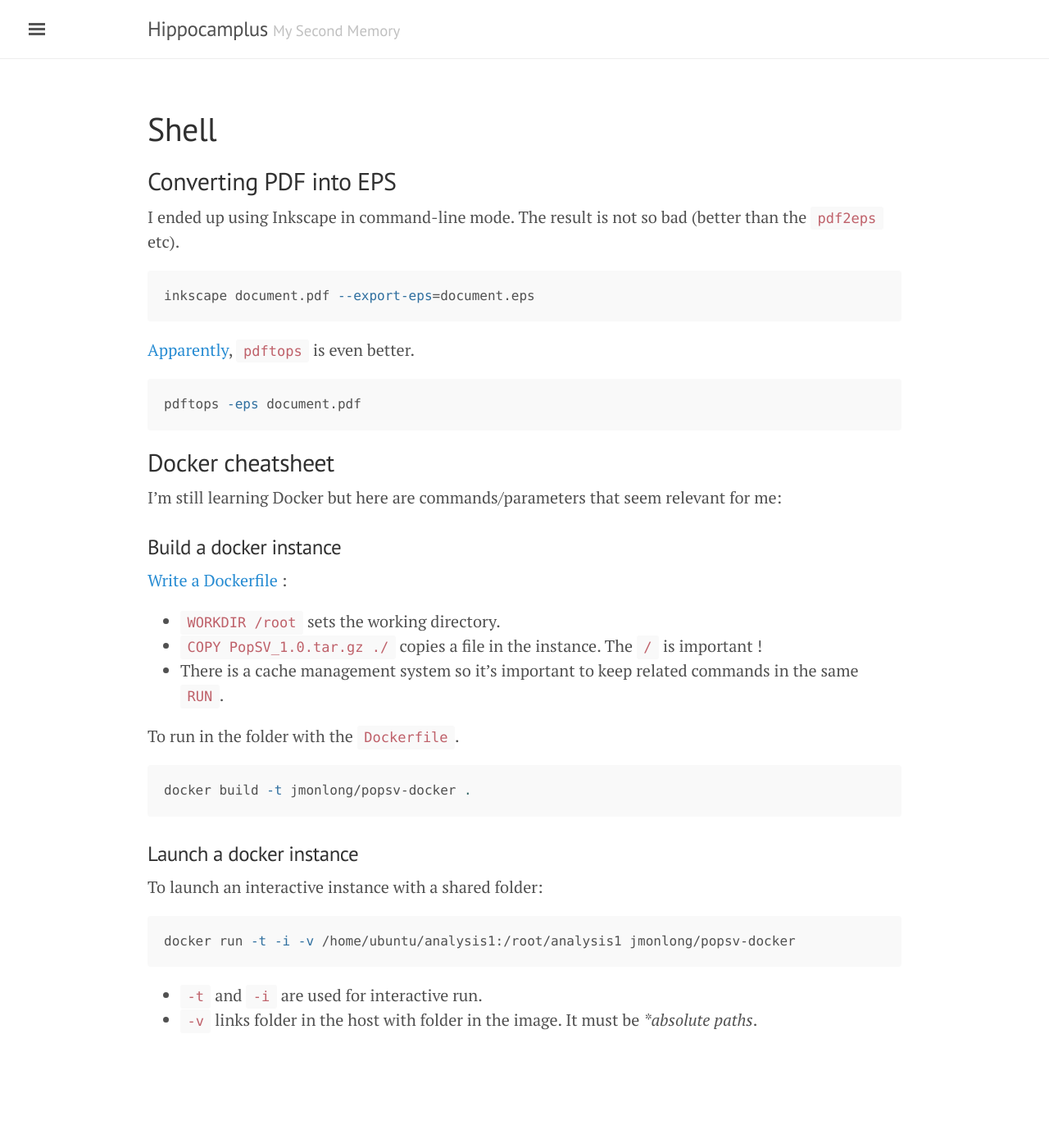
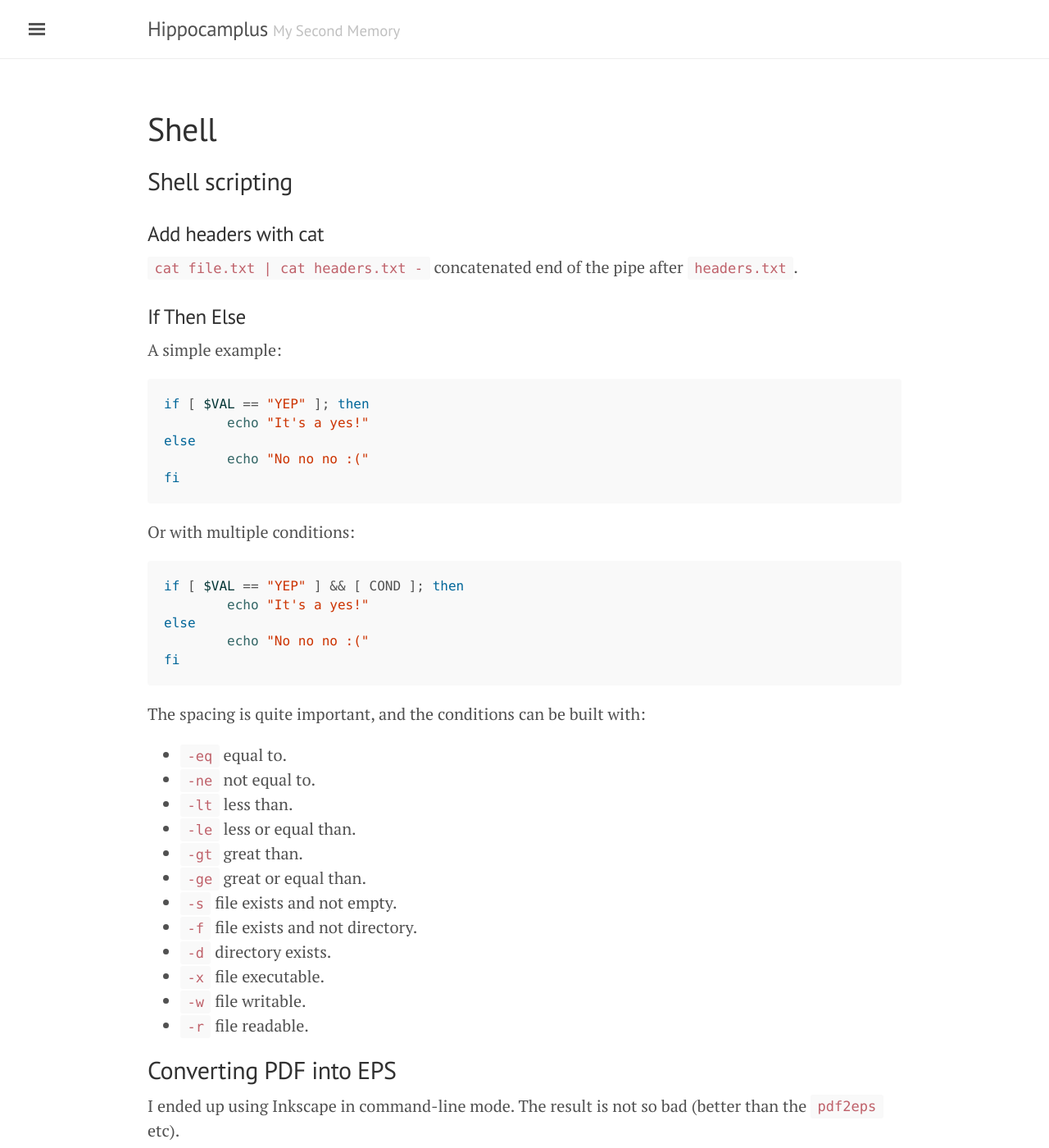
Before and after one commit to jmonlong/Hippocamplus, a Jekyll site: the page built from shell.md, in a window 1280 px wide and 1400 px high. Shown: the whole window at 82% size. Built offline with Jekyll 4.4.1, drawn with Linux system fonts in a browser that asks for light colours; nearby versions of some CDN libraries.

```diff
--- a/shell.md
+++ b/shell.md
@@ -2,6 +2,50 @@
 layout: page
 title: Shell
 ---
+
+## Shell scripting
+
+### Add headers with cat
+
+`cat file.txt | cat headers.txt -` concatenated end of the pipe after `headers.txt`.
+
+### If Then Else
+
+A simple example:
+
+~~~sh
+if [ $VAL == "YEP" ]; then
+	echo "It's a yes!"
+else
+	echo "No no no :("
+fi
+~~~
+
+Or with multiple conditions:
+
+~~~sh
+if [ $VAL == "YEP" ] && [ COND ]; then
+	echo "It's a yes!"
+else
+	echo "No no no :("
+fi
+~~~
+
+The spacing is quite important, and the conditions can be built with:
+
++ `-eq` equal to.
++ `-ne` not equal to.
++ `-lt` less than.
++ `-le` less or equal than.
++ `-gt` great than.
++ `-ge` great or equal than.
++ `-s` file exists and not empty.
++ `-f` file exists and not directory.
++ `-d` directory exists.
++ `-x` file executable.
++ `-w` file writable.
++ `-r` file readable.
+
 
 ## Converting PDF into EPS
 
```
Also changed, not shown: _layouts/home.html (added, +93 -0 lines), _layouts/post.html (+15 -15 lines), index.md (+3 -1 lines), latex.md (+46 -0 lines).
